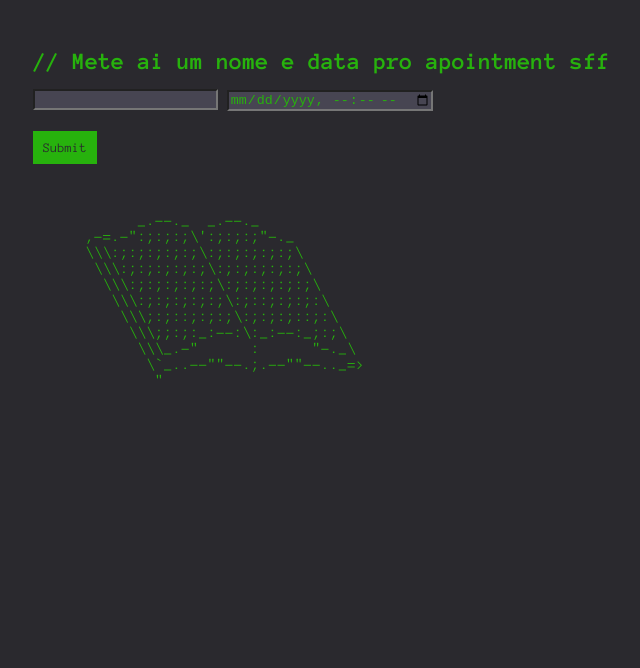
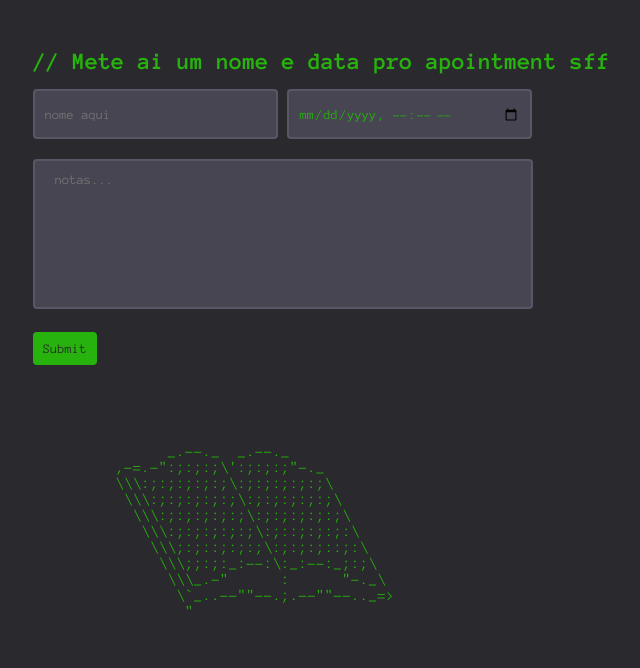
Before and after one commit to Dio330go/Loom, a plain HTML site: page index.html in a window 1280 px wide. Shown: the whole page, without its empty margins (0-640 px from the left). Drawn offline with Linux system fonts and the light colour scheme.

Commit message:
ui clean up, added notes

```diff
--- a/index.html
+++ b/index.html
@@ -10,8 +10,10 @@
   <body>
 
     <h1>// Mete ai um nome e data pro apointment sff</h1>
-    <input id="name" type="text" maxlength="50"></input>
+    <input id="name" type="text" maxlength="50" placeholder="nome aqui"></input>
     <input id="date" type="datetime-local"></input>
+    <br>
+    <textarea id="notes" maxlength="470" placeholder="notas..."></textarea>
     <br>
     <button onclick="submit()">Submit</button>
     <p id="submit_confirmation"><br></p>
--- a/script.js
+++ b/script.js
@@ -15,6 +15,7 @@ function submit() {
   if (name !== "" && date !== "") {
     document.getElementById('name').value = '';
     document.getElementById('date').value = '';
+    document.getElementById('notes').value = '';
     document.getElementById('submit_confirmation').innerHTML = 'o teu apointment ja ta bue guardado';
     document.getElementById('submit_confirmation').style.color = '#1c9c3e';
     store_values()
--- a/styles.css
+++ b/styles.css
@@ -1,16 +1,41 @@
+*{
+  font-family:  "Anonymous Pro", monospace;
+}
 body{
   background-color: #2a292e;
   padding: 25px;
-  font-family:  "Anonymous Pro", monospace;
 }
 h1 {
 	color: #27b20d;
 	font-size: 150%;
-
 }
 input{
   background-color: #474552;
   color: #27b20d;
+  width: 245px;
+  height: 50px;
+  box-sizing: border-box;
+  border: 2px solid #595766;
+  border-radius: 4px;
+  padding: 10px;
+}
+input:focus{
+  outline: none;
+}
+textarea {
+  width: 500px;
+  height: 150px;
+  margin-top: 20px;
+  padding: 12px 20px;
+  box-sizing: border-box;
+  border: 2px solid #595766;
+  border-radius: 4px;
+  color: #27b20d;
+  background-color: #474552;
+  resize: none;
+}
+textarea:focus{
+  outline: none;
 }
 button {
   padding: 10px;
@@ -18,7 +43,7 @@ button {
   border: 0px;
   color: #2a292e;
   background-color: #27b20d;
-  font-family:  "Anonymous Pro", monospace
+  border-radius: 4px;
 }
 button:hover{
   background-color: #1c9c3e
@@ -27,8 +52,14 @@ button:active{
   scale: 95%;
   background-color: green
 }
+p{
 
+}
+@keyframes fadeOut {
+  from {opacity: 1;}
+  to {opacity: 0;}
+}
 pre{
-  font-family:  "Anonymous Pro", monospace;
+  padding: 30px;
   color: #27b20d
 }
```
